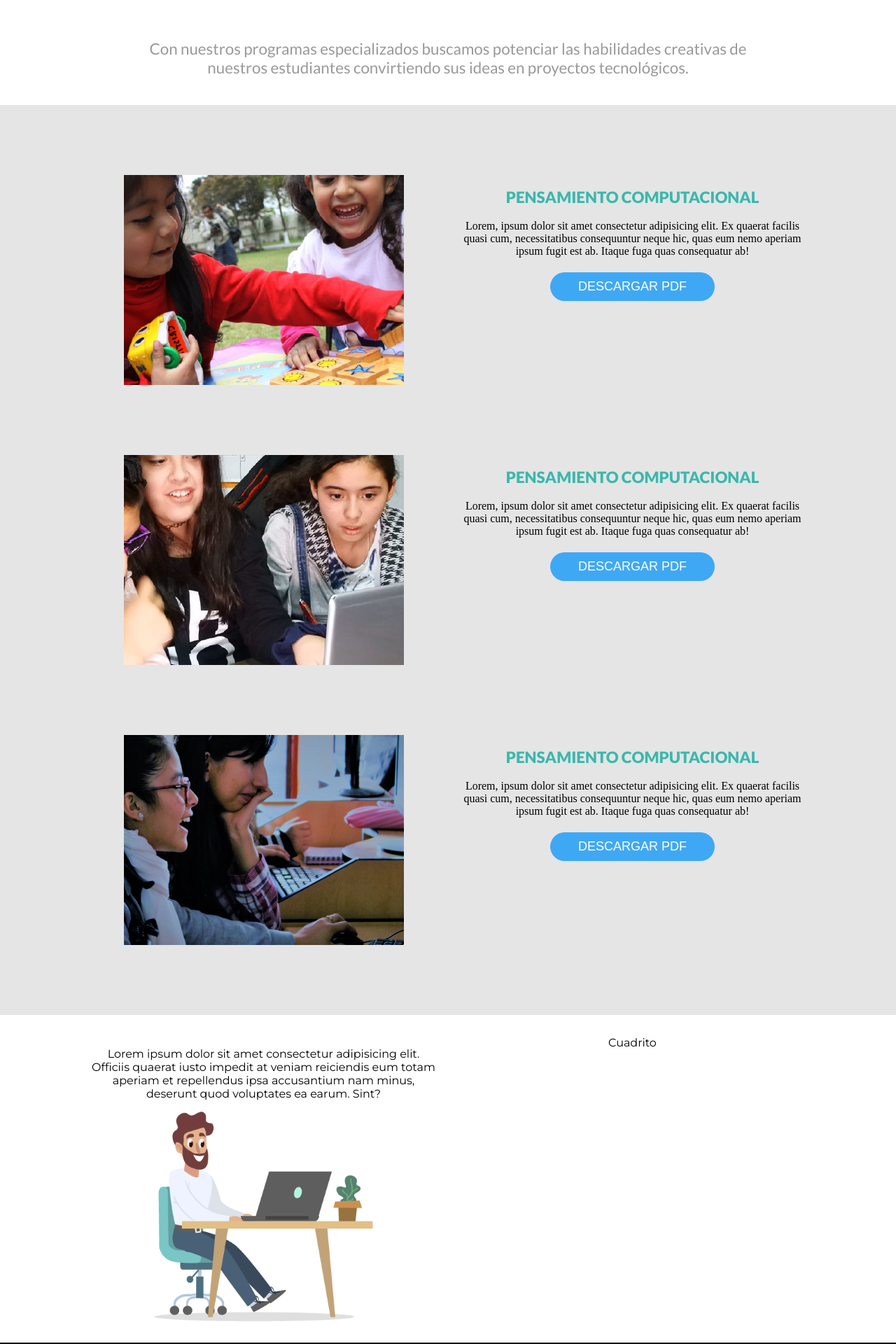
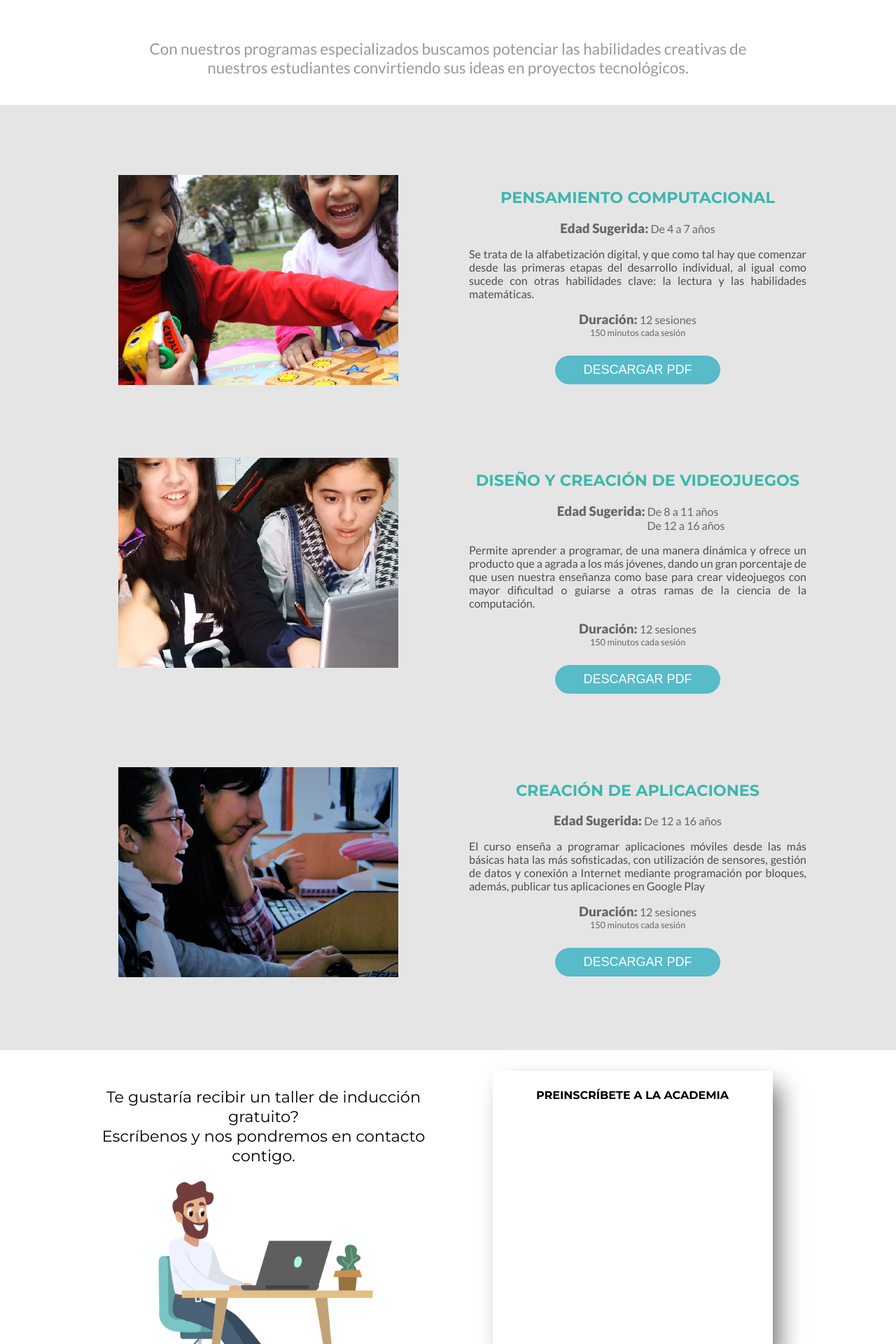
Before and after one commit to margarcuae/Code-en-mi-Cole-Website, a PHP site: page /academia.php in a window 1280 px wide. Shown: the part 635-2555 px from the top of the page at 70% size. Run offline with PHP 8.4, Linux system fonts and the light colour scheme.

Commit message:
academia fin

```diff
--- a/academia.php
+++ b/academia.php
@@ -1,4 +1,5 @@
 <html>
+
 <head>
     <?php include("head.php"); ?>
 </head>
@@ -7,64 +8,107 @@
     <?php include("nav.php"); ?>
     <div class="font-lato" id="seccion1">
         <h1>Academia</h1>
-            <p id="navega">Qué hacemos ?    <span style="margin: 0 30px;">></span>     Academia</p>
+        <p id="navega">Qué hacemos ? <span style="margin: 0 30px;">></span> Academia</p>
     </div>
 
     <div id="seccion2" class="font-lato">
-            <div class="titulos-peque"><img src="img/academia/conoce.png" alt=""><h2>CONOCE</h2></div>
-            <div class="titulos-peque"><img src="img/academia/aprende.png" alt=""><h2>APRENDE</h2></div>
-            <div class="titulos-peque"><img src="img/academia/crea.png" alt=""><h2>CREA</h2></div>
+        <div class="titulos-peque"><img src="img/academia/conoce.png" alt="">
+            <h2>CONOCE</h2>
+        </div>
+        <div class="titulos-peque"><img src="img/academia/aprende.png" alt="">
+            <h2>APRENDE</h2>
+        </div>
+        <div class="titulos-peque"><img src="img/academia/crea.png" alt="">
+            <h2>CREA</h2>
+        </div>
     </div>
     <p class="font-lato" style="color: #999999; margin: 40px 15%; text-align: center; font-size: 1.4rem;">
-            Con nuestros programas especializados buscamos potenciar las habilidades creativas de nuestros estudiantes convirtiendo sus ideas en proyectos tecnológicos.
+        Con nuestros programas especializados buscamos potenciar las habilidades creativas de nuestros estudiantes
+        convirtiendo sus ideas en proyectos tecnológicos.
     </p>
 
     <div id="seccion3">
         <div style="grid-area: foto1;"><img src="img/academia/foto1.png" class="center-cropped" alt=""></div>
         <div style="grid-area: foto2;"><img src="img/academia/foto2.png" class="center-cropped" alt=""></div>
         <div style="grid-area: foto3;"><img src="img/academia/foto3.png" class="center-cropped" alt=""></div>
+
         <div style="grid-area: texto1;">
-                <h2 class="font-lato titulo-sec3">PENSAMIENTO COMPUTACIONAL</h2>
-                <p>Lorem, ipsum dolor sit amet consectetur adipisicing elit. Ex quaerat facilis quasi cum, necessitatibus consequuntur neque hic, quas eum nemo aperiam ipsum fugit est ab. Itaque fuga quas consequatur ab!</p>
+            <h2 class="font-montserrat titulo-sec3">PENSAMIENTO COMPUTACIONAL</h2>
+            <div class="font-lato" style="margin-bottom: 20px;">
+                <h3>Edad Sugerida:</h3>
+                <p class="acompana">De 4 a 7 años</p>
+                <p class="texto">Se trata de la alfabetización digital, y que como tal hay que comenzar desde las primeras etapas del desarrollo individual, al igual como sucede con otras habilidades clave: la lectura y las habilidades matemáticas.</p>
+                <h3>Duración:</h3>
+                <p class="acompana">12 sesiones</p> <br>
+                <p class="acompana" style="font-size: 0.8rem;">150 minutos cada sesión</p>
+            </div>
             <button class="boton">DESCARGAR PDF</button>
         </div>
+
         <div style="grid-area: texto2;">
-                <h2 class="font-lato titulo-sec3">PENSAMIENTO COMPUTACIONAL</h2>
-                <p>Lorem, ipsum dolor sit amet consectetur adipisicing elit. Ex quaerat facilis quasi cum, necessitatibus consequuntur neque hic, quas eum nemo aperiam ipsum fugit est ab. Itaque fuga quas consequatur ab!</p>
+            <h2 class="font-montserrat titulo-sec3">DISEÑO Y CREACIÓN DE VIDEOJUEGOS</h2>
+            <div class="font-lato" style="margin-bottom: 20px;">
+                <h3>Edad Sugerida:</h3>
+                <p class="acompana">De 8 a 11 años</p><br>
+                <p class="acompana"> <span style="margin-left: 138px;"></span>   De 12 a 16 años</p>
+                <p class="texto">Permite aprender a programar, de una manera dinámica y ofrece un producto que a agrada a los más jóvenes, dando un gran porcentaje de que usen nuestra enseñanza como base para crear videojuegos con mayor dificultad o guiarse a otras ramas de la ciencia de la computación.</p>
+                <h3>Duración:</h3>
+                <p class="acompana">12 sesiones</p> <br>
+                <p class="acompana" style="font-size: 0.8rem;">150 minutos cada sesión</p>
+            </div>
             <button class="boton">DESCARGAR PDF</button>
         </div>
         <div style="grid-area: texto3;">
-                <h2 class="font-lato titulo-sec3">PENSAMIENTO COMPUTACIONAL</h2>
-                <p>Lorem, ipsum dolor sit amet consectetur adipisicing elit. Ex quaerat facilis quasi cum, necessitatibus consequuntur neque hic, quas eum nemo aperiam ipsum fugit est ab. Itaque fuga quas consequatur ab!</p>
+            <h2 class="font-montserrat titulo-sec3">CREACIÓN DE APLICACIONES</h2>
+            <div class="font-lato" style="margin-bottom: 20px;">
+                <h3>Edad Sugerida:</h3>
+                <p class="acompana">De 12 a 16 años</p>
+                <p class="texto">El curso enseña a programar aplicaciones móviles desde las más básicas hata las más sofisticadas, con utilización de sensores, gestión de datos y conexión a Internet mediante programación por bloques, además, publicar tus aplicaciones en Google Play</p>
+                <h3>Duración:</h3>
+                <p class="acompana">12 sesiones</p> <br>
+                <p class="acompana" style="font-size: 0.8rem;">150 minutos cada sesión</p>
+            </div>
             <button class="boton">DESCARGAR PDF</button>
         </div>
+
     </div>
 
     <div id="seccion4" class="font-montserrat">
         <div>
-                <p>Lorem ipsum dolor sit amet consectetur adipisicing elit. Officiis quaerat iusto impedit at veniam reiciendis eum totam aperiam et repellendus ipsa accusantium nam minus, deserunt quod voluptates ea earum. Sint?</p>
+            <p style="font-size: 1.4rem ;">Te gustaría recibir un taller de inducción gratuito? <br> Escríbenos y nos pondremos en contacto contigo.</p>
             <img src="img/academia/programador.png" alt="" height="300px">
         </div>
         <div>
-                Cuadrito
+            <div id="cuadrito">
+                <p style="font-size: 1rem; font-weight: bold; padding-top: 25px; margin:0">
+                    PREINSCRÍBETE A LA ACADEMIA
+                </p>
+                <iframe src="" frameborder="0">
+
+
+                </iframe>
+            </div>
         </div>
     </div>
     <?php include('footer.php'); ?>
 </body>
+
 </html>
 
 <style>
-    h1{
+    h1 {
         font-size: 4.5rem;
     }
-    #navega{
+
+    #navega {
         position: absolute;
         margin: 0;
         bottom: 20px;
         font-size: 1.1rem;
-        font-weight:normal;
+        font-weight: normal;
     }
-    #seccion1{
+
+    #seccion1 {
         position: relative;
         padding-top: 30px;
         padding-left: 55px;
@@ -72,26 +116,26 @@
         height: 250px;
         background-image: url('img/academia/background.png');
         background-repeat: no-repeat;
-        color:white;
+        color: white;
     }
 
-    #seccion2{
+    #seccion2 {
 
         display: grid;
         grid-template-columns: 1fr 1fr 1fr;
-        margin:  100px 10% 0 10%;
+        margin: 100px 10% 0 10%;
         column-gap: 50px;
         justify-items: center;
         flex-direction: column;
         text-align: center;
     }
 
-    .titulos-peque{
+    .titulos-peque {
         font-size: 0.9rem;
         color: #0066FF;
     }
 
-    #seccion3{
+    #seccion3 {
         background-color: #e5e5e5;
         display: grid;
         grid-template-areas:
@@ -103,23 +147,25 @@
         text-align: center;
         padding: 100px 10%;
         row-gap: 100px;
-        column-gap: 30px;
+        column-gap: 60px;
     }
 
-    .titulo-sec3{
+    .titulo-sec3 {
         font-size: 1.4rem;
         font-weight: bold;
         color: #3bb8ad;
     }
 
     .center-cropped {
-        object-fit: none; /* Do not scale the image */
-  object-position: center; /* Center the image within the element */
+        object-fit: none;
+        /* Do not scale the image */
+        object-position: center;
+        /* Center the image within the element */
         height: 300px;
         width: 400px;
     }
 
-    #seccion4{
+    #seccion4 {
 
         display: grid;
         grid-template-columns: 1fr 1fr;
@@ -129,5 +175,32 @@
         justify-items: center;
         text-align: center;
     }
+
+    h3{
+        display: inline;
+        color: #666666;
+    }
+
+    .acompana{
+        display: inline;
+        color: #666666;
+    }
+
+    .texto{
+        color:#4d4d4d;
+        text-align: justify;
+        text-justify: inter-word;
+    }
+
+    .boton{
+        background-color: #58bbc9;
+    }
+
+    #cuadrito{
+        height: 400px;
+        width: 400px;
+        -webkit-box-shadow: 13px 17px 31px -4px rgba(0,0,0,0.55);
+        -moz-box-shadow: 13px 17px 31px -4px rgba(0,0,0,0.55);
+        box-shadow: 13px 17px 31px -4px rgba(0,0,0,0.55);
     }
 </style>
```
Lines whose indentation alone changed are shown as unchanged.
